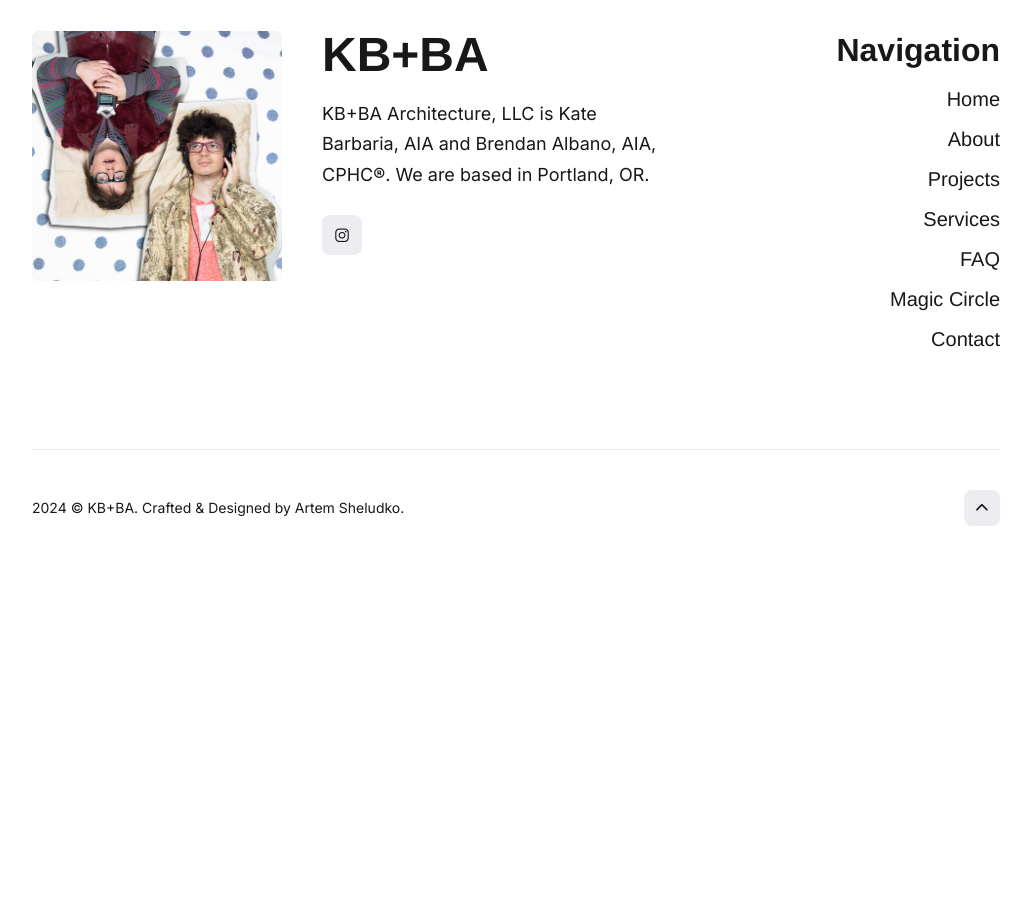
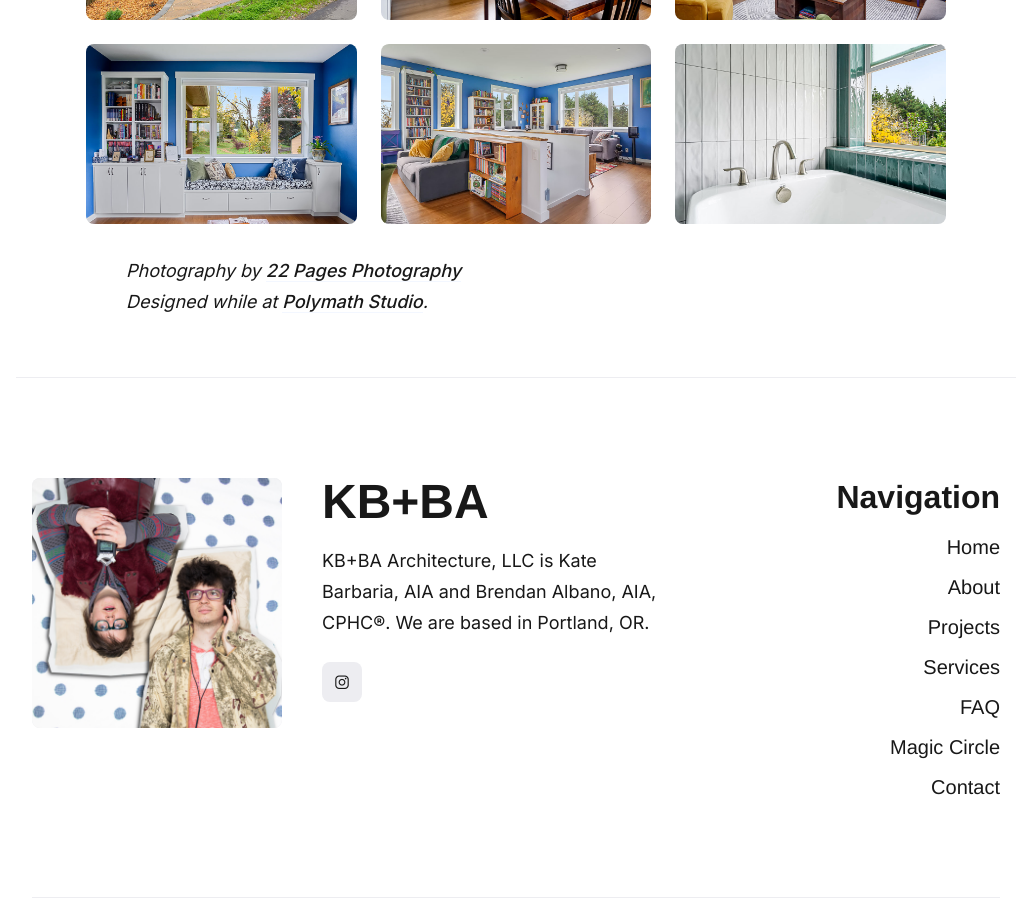
Before and after one commit to balbano/kb-ba.com, a Jekyll site: the page built from _projects/2022-01-01-2021-green-grove-hillside-house.md, in a window 1280 px wide and 900 px high, scrolled down 1614 px. Shown: the whole window, without its empty margins (124-1155 px from the left). Built offline with Jekyll 4.4.1, drawn with Linux system fonts in a browser that asks for light colours; nearby versions of some CDN libraries; some web fonts are replaced; before the commit the page ends 2180 px from its top, so only the background shows below that.

Commit message:
Add project photos

```diff
--- a/_projects/2022-01-01-2021-green-grove-hillside-house.md
+++ b/_projects/2022-01-01-2021-green-grove-hillside-house.md
@@ -13,4 +13,16 @@
 
 The Green Grove Hillside House is a home for two professionals who work from home. To provide decompression and a space to switch “off”, the open living space is divided into a screen-free living room/library on one side, and a work area on the other. Windows look out over the pastoral countryside. The second bedroom doubles as another home office, providing acoustic separation from the main living space.
 
+<div class="gallery-box">
+  <div class="gallery">
+    <img src="/images/2021/2021-01.jpg" loading="lazy" alt="Front of house">
+    <img src="/images/2021/2021-02.jpg" loading="lazy" alt="Kitchen">
+    <img src="/images/2021/2021-03.jpg" loading="lazy" alt="Living room">
+    <img src="/images/2021/2021-04.jpg" loading="lazy" alt="Window seat">
+    <img src="/images/2021/2021-05.jpg" loading="lazy" alt="Dual living rooms">
+    <img src="/images/2021/2021-06.jpg" loading="lazy" alt="Soaking tub">
+  </div>
+</div>
+
+*Photography by [22 Pages Photography](https://www.22pagespdx.com/)*<br>
 *Designed while at [Polymath Studio](https://www.polymath.shop/).*
```
